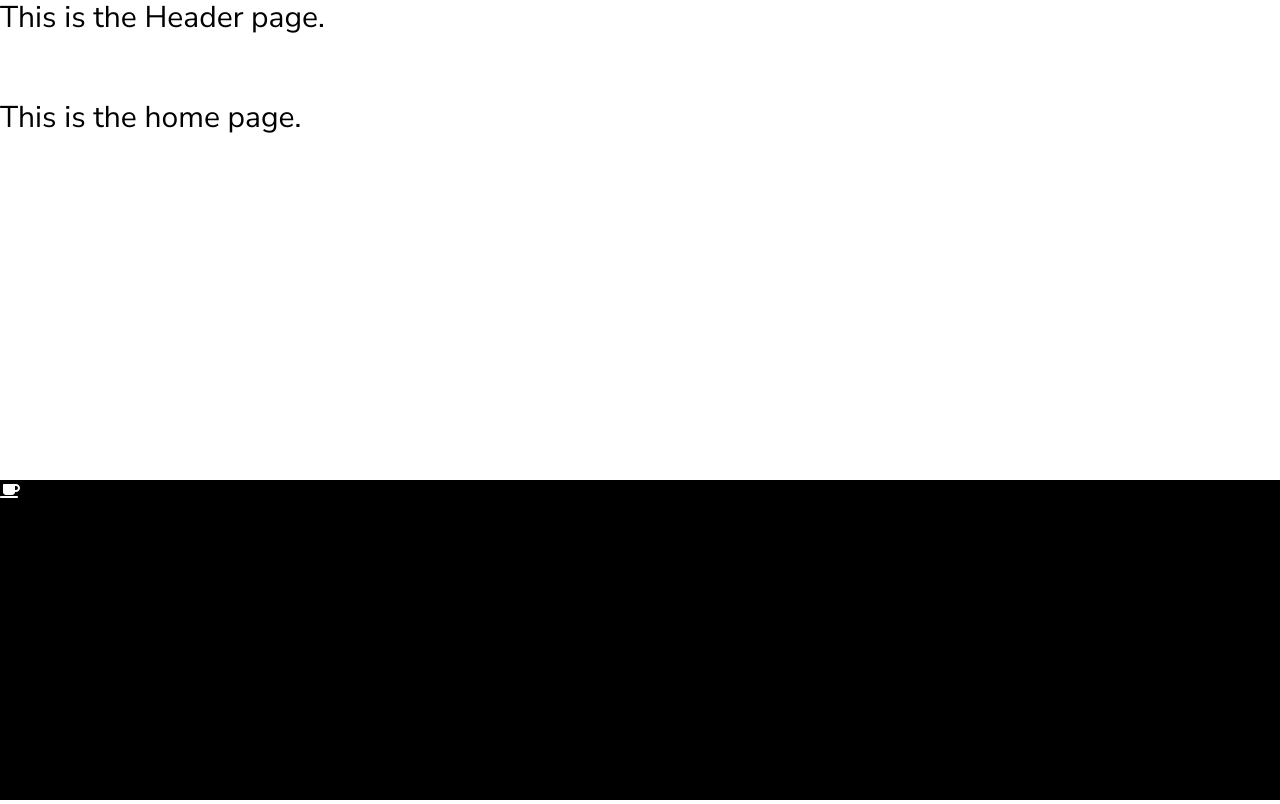
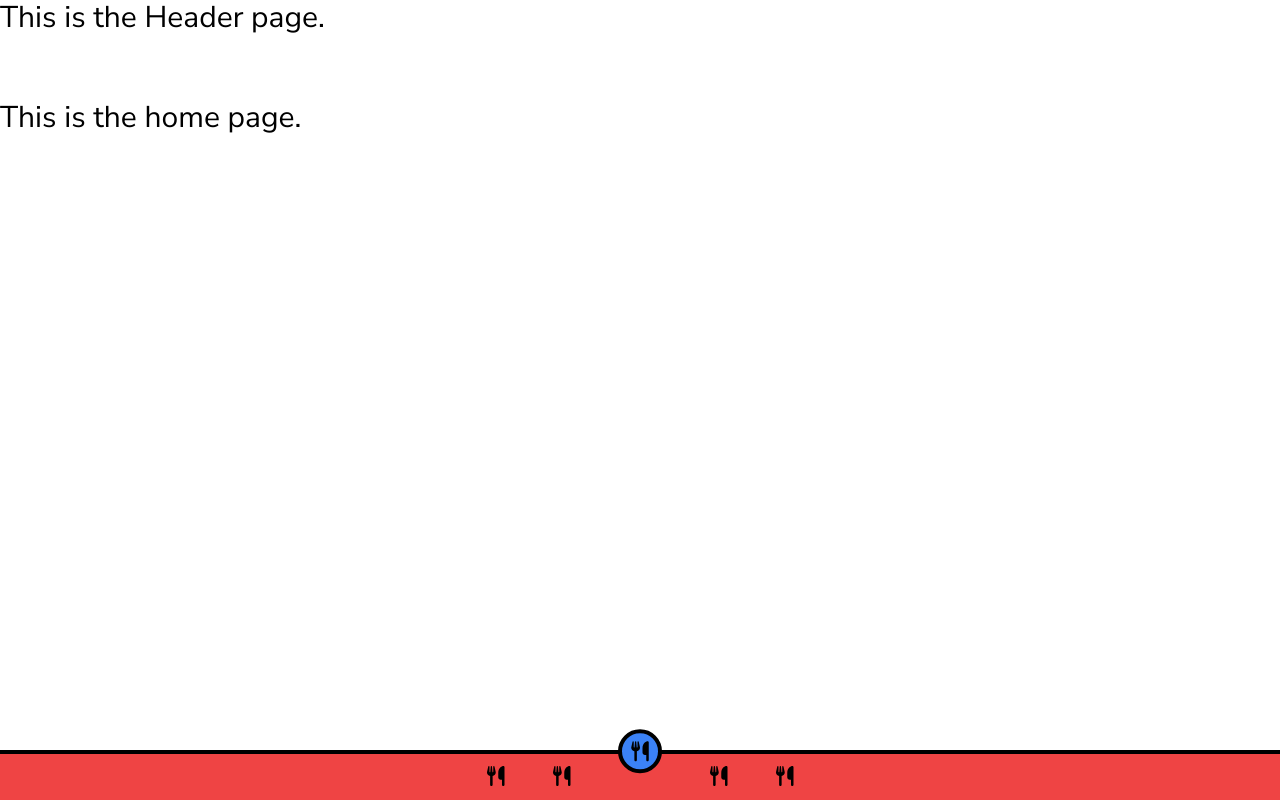
Before and after one commit to UltraRaptorYT/SUTDWTH23, a React (Vite) app in the folder client/: page / in a window 1280 px wide. Built offline with nearby package versions, Linux system fonts and the light colour scheme; a web font is replaced by a local one.

Commit message:
Update Footer.jsx

```diff
--- a/client/src/pages/Footer.jsx
+++ b/client/src/pages/Footer.jsx
@@ -1,13 +1,35 @@
 import React from "react";
 import { FontAwesomeIcon } from "@fortawesome/react-fontawesome";
-import { faCoffee } from "@fortawesome/free-solid-svg-icons";
+import { faUtensils } from "@fortawesome/free-solid-svg-icons";
 
 function Footer() {
   return (
     <footer className="mt-auto">
-      <div className="w-full aspect-[4/1] bg-black">
-        <div className="">
-          <FontAwesomeIcon icon={faCoffee} className="text-white"/>
+      <div className="w-full h-[70px] pt-[20px]">
+        <div className="bg-red-500 h-full border-t-4 border-black text-xl relative flex items-center justify-center">
+          <div className="flex items-center justify-around gap-12 h-full">
+            <button>
+              <FontAwesomeIcon icon={faUtensils} />
+            </button>
+            <button>
+              <FontAwesomeIcon icon={faUtensils} />
+            </button>
+            <div className="self-start relative w-30">
+              <button className="-translate-y-1/2">
+                <FontAwesomeIcon
+                  type="button"
+                  icon={faUtensils}
+                  className="bg-blue-500 rounded-full aspect-square p-2 border-4 border-black"
+                />
+              </button>
+            </div>
+            <button>
+              <FontAwesomeIcon icon={faUtensils} />
+            </button>
+            <button>
+              <FontAwesomeIcon icon={faUtensils} />
+            </button>
+          </div>
         </div>
       </div>
     </footer>
```
